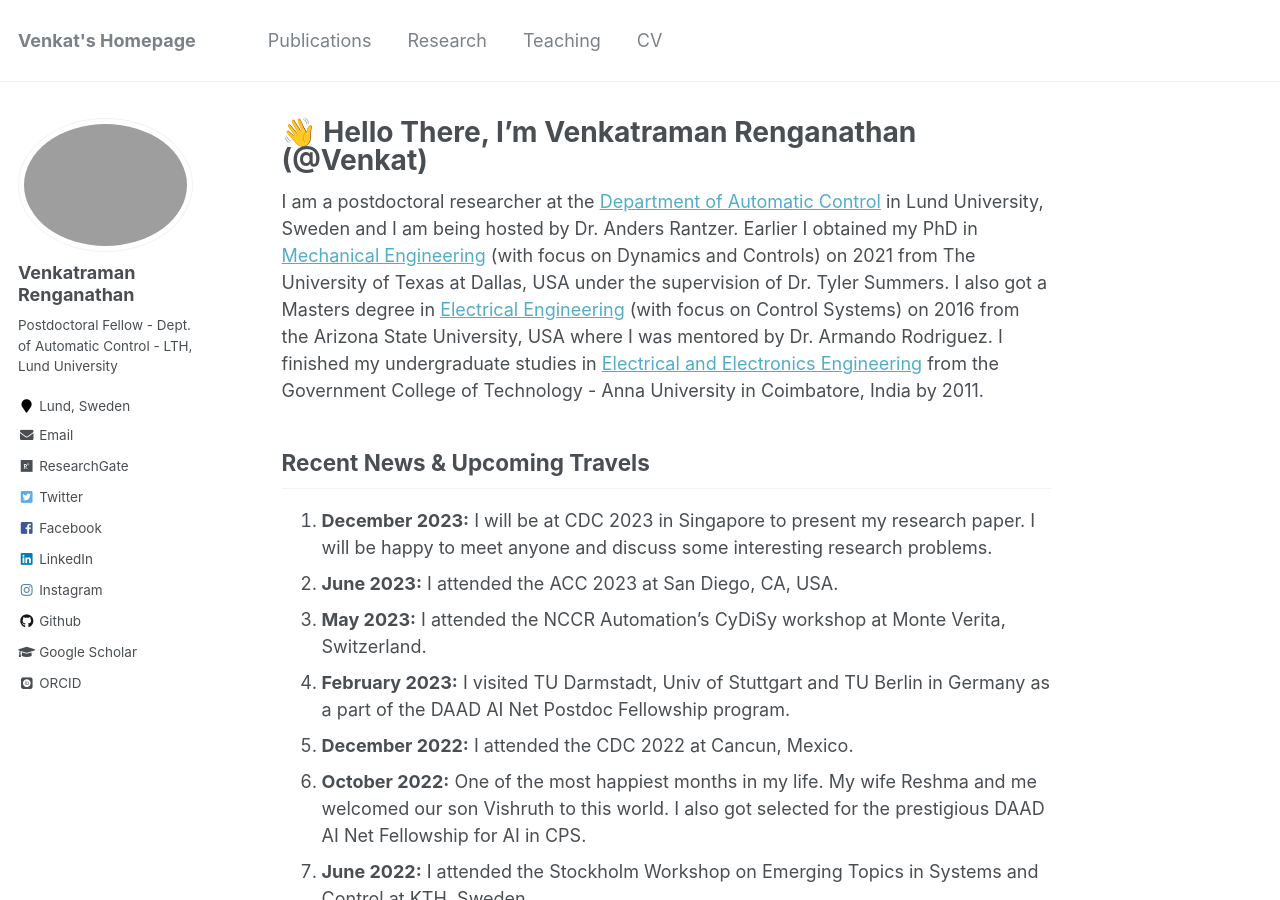
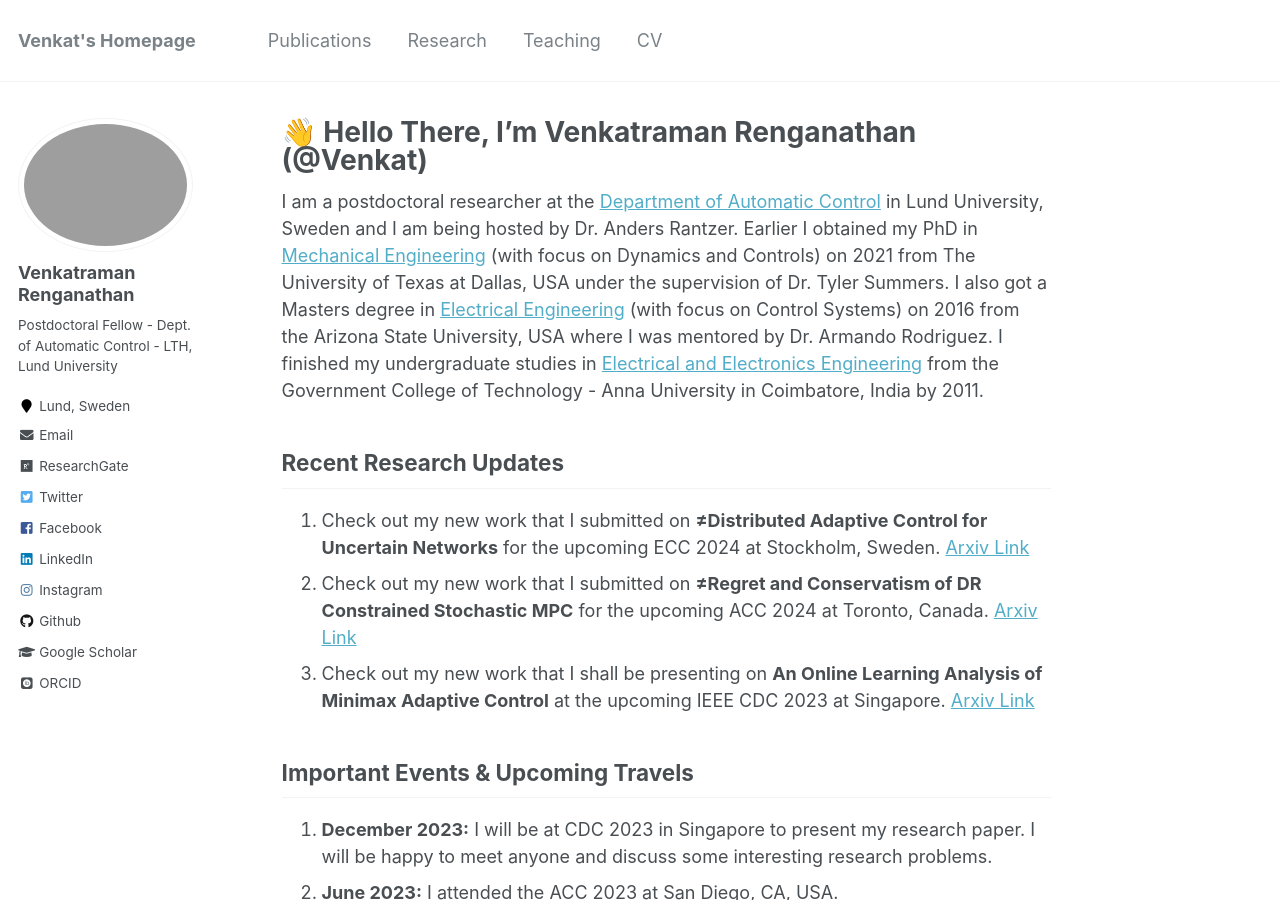
Before and after one commit to venkatramanrenganathan/venkatramanrenganathan.github.io, a Jekyll site: the page built from _pages/about.md, in a window 1280 px wide and 900 px high. Built offline with Jekyll 4.4.1, drawn with Linux system fonts in a browser that asks for light colours; some web fonts are replaced.

Commit message:
Update about.md

```diff
--- a/_pages/about.md
+++ b/_pages/about.md
@@ -10,7 +10,12 @@ redirect_from:
 
 I am a postdoctoral researcher at the [Department of Automatic Control](https://control.lth.se) in Lund University, Sweden and I am being hosted by Dr. Anders Rantzer. Earlier I obtained my PhD in [Mechanical Engineering](https://me.utdallas.edu) (with focus on Dynamics and Controls) on 2021 from The University of Texas at Dallas, USA under the supervision of Dr. Tyler Summers. I also got a Masters degree in [Electrical Engineering](https://ecee.engineering.asu.edu) (with focus on Control Systems) on 2016 from the Arizona State University, USA where I was mentored by Dr. Armando Rodriguez. I finished my undergraduate studies in [Electrical and Electronics Engineering](https://gct.ac.in/19/department-eee-about-department) from the Government College of Technology - Anna University in Coimbatore, India by 2011.
 
-## Recent News & Upcoming Travels
+## Recent Research Updates
+1. Check out my new work that I submitted on **≠Distributed Adaptive Control for Uncertain Networks** for the upcoming ECC 2024 at Stockholm, Sweden. [Arxiv Link](https://arxiv.org/pdf/2310.17364.pdf)
+1. Check out my new work that I submitted on **≠Regret and Conservatism of DR Constrained Stochastic MPC** for the upcoming ACC 2024 at Toronto, Canada. [Arxiv Link](https://arxiv.org/pdf/2309.12190.pdf)
+1. Check out my new work that I shall be presenting on **An Online Learning Analysis of Minimax Adaptive Control** at the upcoming IEEE CDC 2023 at Singapore. [Arxiv Link](https://arxiv.org/pdf/2307.07268.pdf)
+
+## Important Events & Upcoming Travels
 1. **December 2023:** I will be at CDC 2023 in Singapore to present my research paper. I will be happy to meet anyone and discuss some interesting research problems.
 1. **June 2023:** I attended the ACC 2023 at San Diego, CA, USA.
 1. **May 2023:** I attended the NCCR Automation's CyDiSy workshop at Monte Verita, Switzerland.
```
